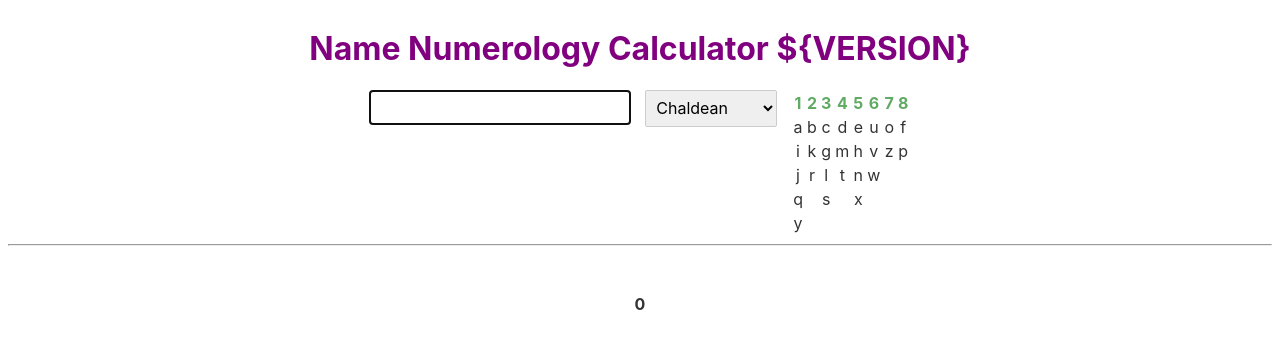
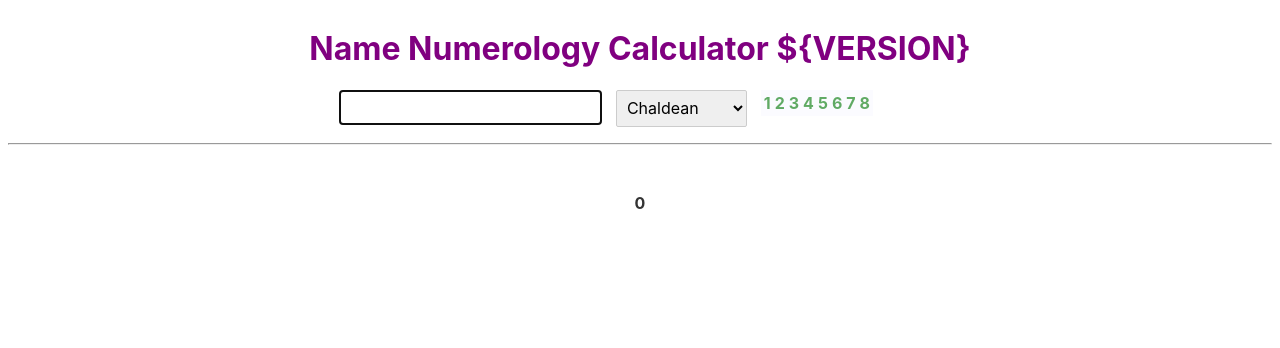
Before and after one commit to jzillmann/namenum, a Svelte app: page / in a window 1280 px wide. Shown: the top 348 px of the page. Built offline with nearby package versions, Linux system fonts and the light colour scheme.

Commit message:
Show character mapping on demand only
* hide and show with fade transition

```diff
--- a/src/App.svelte
+++ b/src/App.svelte
@@ -1,5 +1,6 @@
 <script>
 
+    import { fade } from 'svelte/transition';
     import CharacterMapping from './CharacterMapping.svelte';
     import ResultCharacters from './ResultCharacters.svelte';
     import ResultNumber from './ResultNumber.svelte';
@@ -7,11 +8,13 @@
     export let version;
 
     let numberMapping;
+    let mappingNumbers;
     let name = "";
     let nameParts = [];
     let charParts = [];
     let charNumberParts = [];
     let selectedMapping = "Chaldean";
+    let showMapping = false;
     $: {
         switch (selectedMapping) {
             case "Chaldean":
@@ -43,6 +46,11 @@
                 alert("No mapping defined for " + selectedMapping);
         }
 
+        mappingNumbers = Object.keys(numberMapping).reduce((newObject, number) => {
+            newObject[number] = [];
+            return newObject;
+        }, {});
+
         const charMap = new Map(Object.keys(numberMapping).flatMap(function (key) {
             return numberMapping[key].map(char => [char, Number(key)])
         }));
@@ -60,6 +68,7 @@
             return charMap.get(char);
         }));
     }
+
 </script>
 
 <style>
@@ -69,6 +78,12 @@
 
     .centered {
         text-align: center;
+    }
+
+    /*Keep all other flexbox elements stable when showing the mapping*/
+    .fixedWidth {
+        width: 180px;
+        text-align: left;
     }
 </style>
 
@@ -85,7 +100,15 @@
                 <option value="Phytagorean">Phytagorean</option>
             </select>
             &nbsp;&nbsp;&nbsp;
-            <CharacterMapping {numberMapping} />
+            {#if showMapping}
+                <span class="fixedWidth" on:click={()=>showMapping=!showMapping} in:fade="{{ duration: 200 }}" >
+                    <CharacterMapping {numberMapping} />
+                </span>
+            {:else}
+                <span class="fixedWidth" on:click={()=>showMapping=!showMapping} in:fade="{{ duration: 200 }}" >
+                    <CharacterMapping numberMapping={mappingNumbers} />
+                </span>
+            {/if}
         </div>
     </form>
     <hr />
--- a/src/CharacterMapping.svelte
+++ b/src/CharacterMapping.svelte
@@ -5,6 +5,10 @@
 </script>
 
 <style>
+    table {
+        background-color: rgb(251, 251, 255);
+    }
+
     th {
         color: rgb(96, 170, 100);
     }
```
